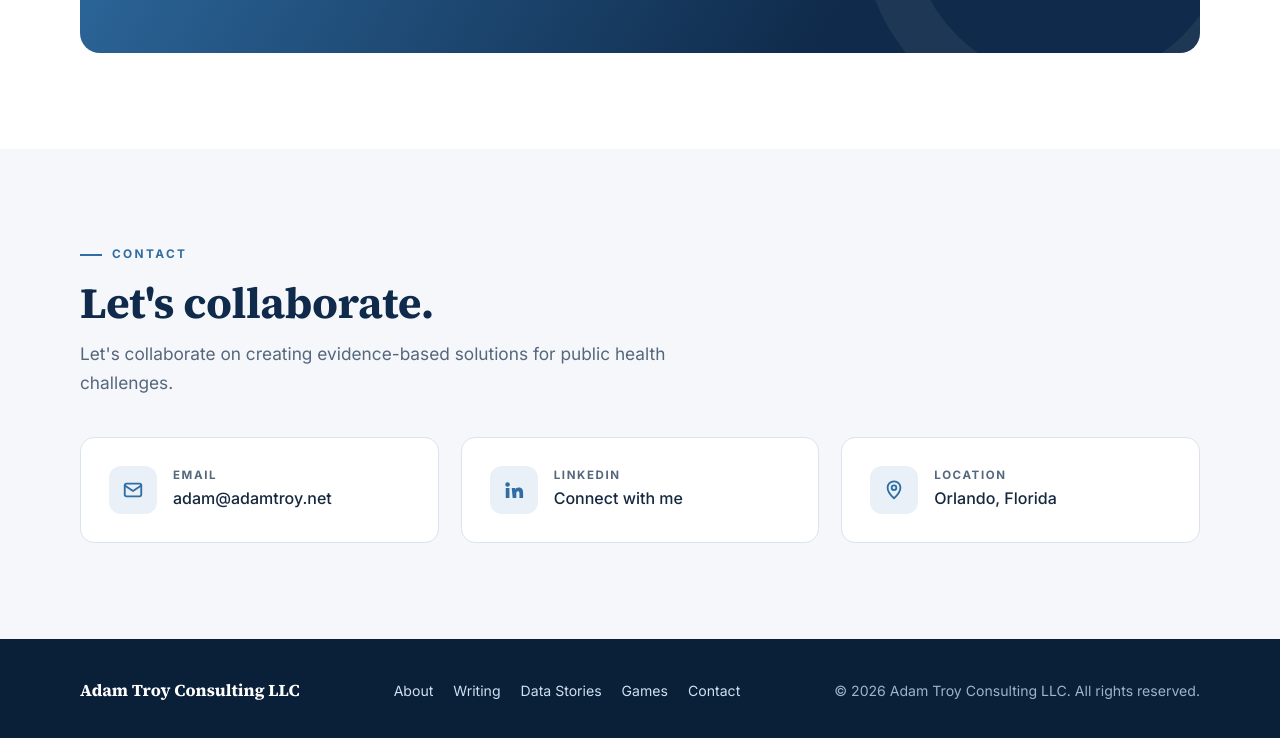
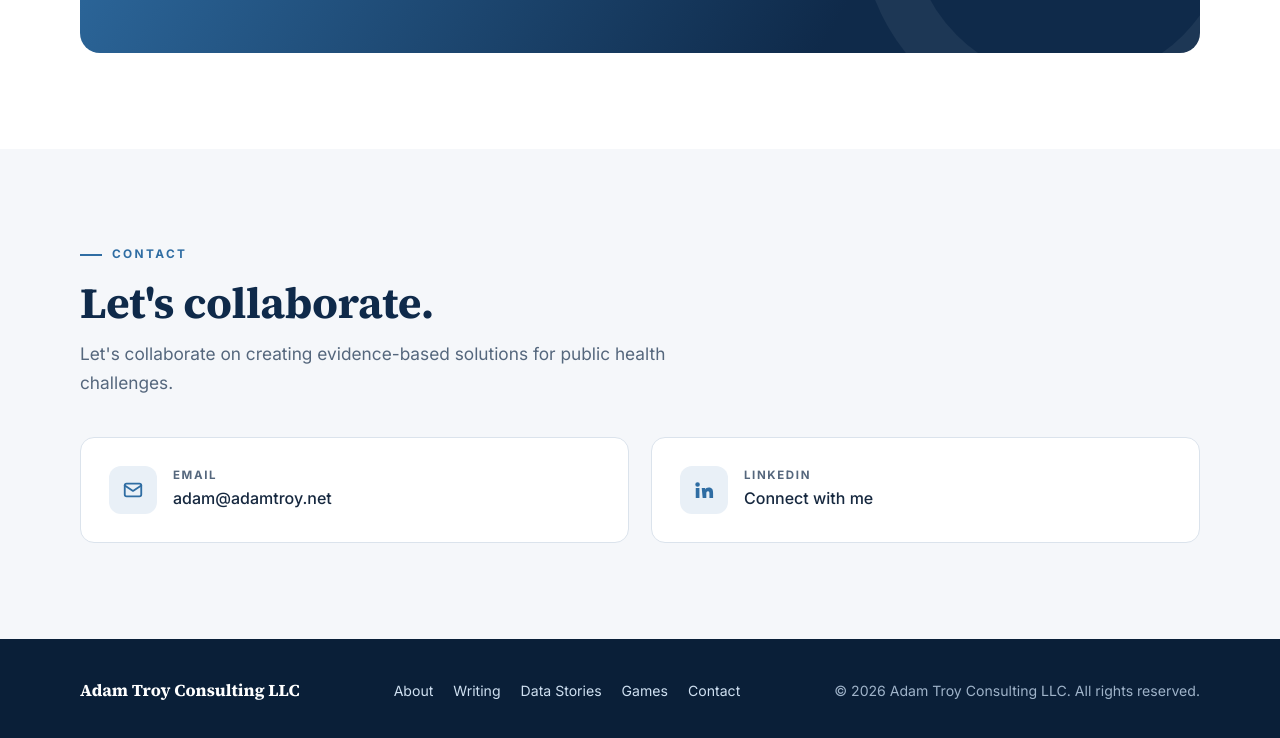
Before and after one commit to atroy8/AdamTroy, a plain HTML site: page index.html in a window 1280 px wide. Shown: the part 6429-7167 px from the top of the page. Drawn offline with Linux system fonts and the light colour scheme.

Commit message:
Remove location from contact section
Co-Authored-By: Claude Opus 5.5 <noreply@anthropic.com>

```diff
--- a/index.html
+++ b/index.html
@@ -197,7 +197,7 @@
   .panel p{color:#d7e5f4;font-size:1.05rem}
   .panel .eyebrow{color:var(--sky)}
   .panel .btn{position:relative;z-index:1}
-  .contact-grid{display:grid;grid-template-columns:repeat(3,1fr);gap:22px}
+  .contact-grid{display:grid;grid-template-columns:repeat(2,1fr);gap:22px}
   .contact-grid .card{display:flex;gap:16px;align-items:center}
   .contact-grid h3{font-size:.72rem;font-family:'Inter',sans-serif;letter-spacing:.14em;text-transform:uppercase;color:var(--muted);margin-bottom:2px;font-weight:700}
   .contact-grid p{font-size:1rem;color:var(--ink);font-weight:500}
@@ -504,7 +504,6 @@
     <div class="contact-grid">
       <a class="card lift reveal" href="mailto:adam@adamtroy.net"><span class="icon" aria-hidden="true"><svg width="22" height="22" viewBox="0 0 24 24" fill="none" stroke="currentColor" stroke-width="2" stroke-linecap="round" stroke-linejoin="round"><rect x="3" y="5" width="18" height="14" rx="2"/><path d="m3 7 9 6 9-6"/></svg></span><div><h3>Email</h3><p>adam@adamtroy.net</p></div></a>
       <a class="card lift reveal" href="https://www.linkedin.com/in/adam-troy-86366932/"><span class="icon" aria-hidden="true"><svg width="22" height="22" viewBox="0 0 24 24" fill="currentColor"><path d="M4.98 3.5a2.5 2.5 0 1 1 0 5 2.5 2.5 0 0 1 0-5zM3 9.75h4v11H3zM9.5 9.75h3.8v1.6h.05c.53-1 1.84-2.05 3.78-2.05 4.04 0 4.79 2.66 4.79 6.12v5.33h-4v-4.73c0-1.13-.02-2.58-1.57-2.58-1.57 0-1.81 1.23-1.81 2.5v4.81h-4z"/></svg></span><div><h3>LinkedIn</h3><p>Connect with me</p></div></a>
-      <div class="card reveal"><span class="icon" aria-hidden="true"><svg width="22" height="22" viewBox="0 0 24 24" fill="none" stroke="currentColor" stroke-width="2" stroke-linecap="round" stroke-linejoin="round"><path d="M12 21s-7-6.2-7-11.5A7 7 0 0 1 19 9.5C19 14.8 12 21 12 21z"/><circle cx="12" cy="9.5" r="2.5"/></svg></span><div><h3>Location</h3><p>Orlando, Florida</p></div></div>
     </div>
   </div>
 </section>
```
